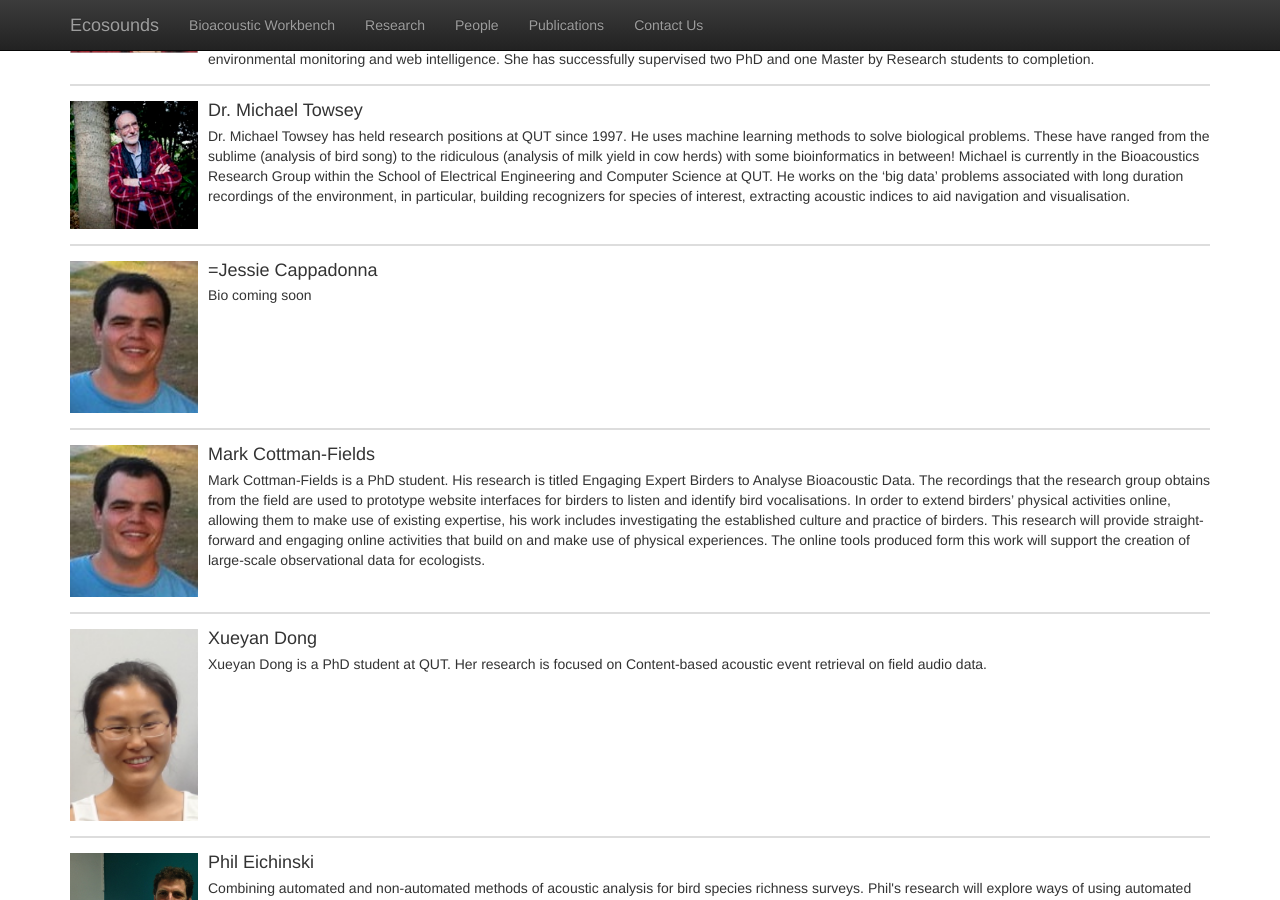
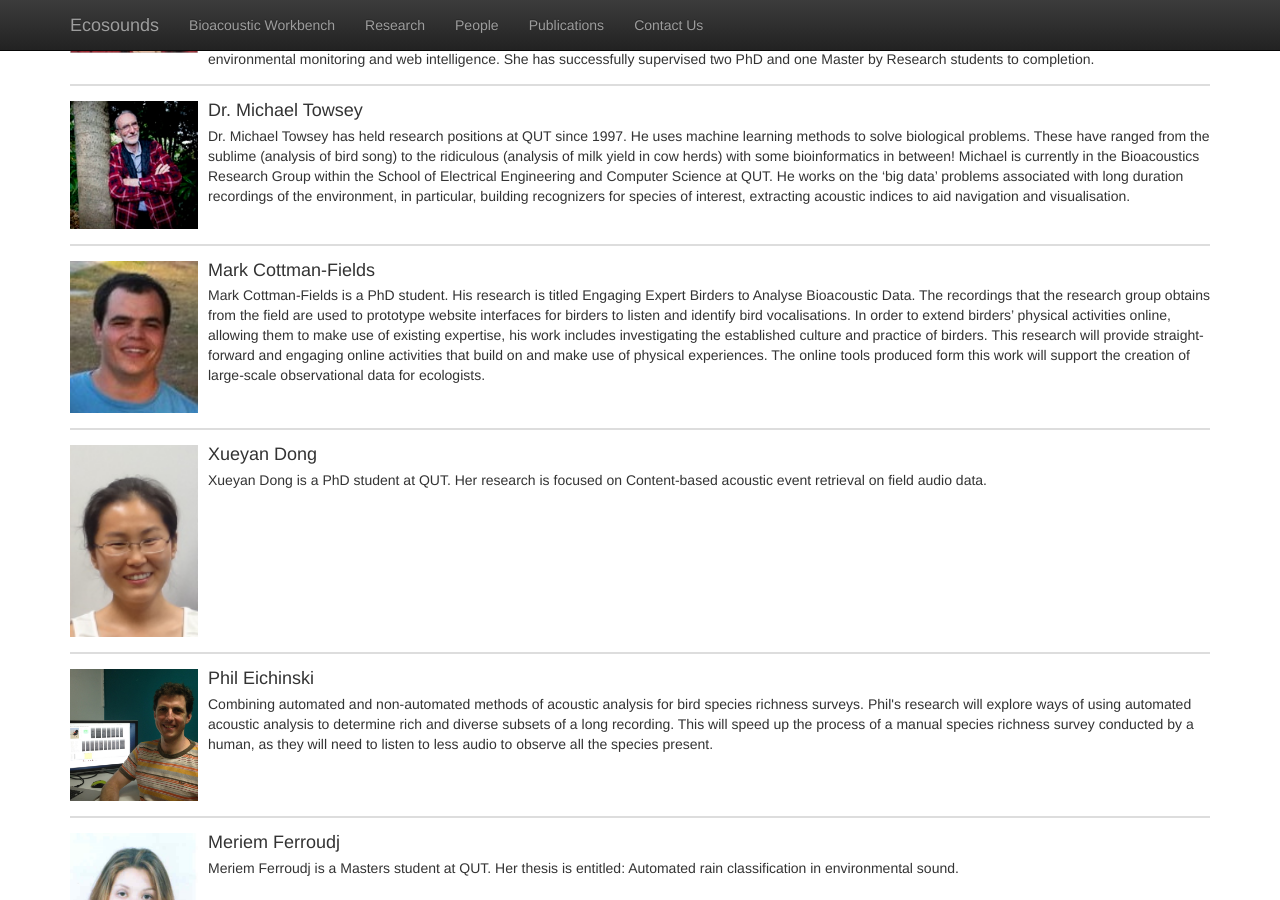
Before and after one commit to QutEcoacoustics/research-blog, a Jekyll site: the page built from people/people.html, in a window 1280 px wide and 900 px high, scrolled down 360 px. Built offline with Jekyll 4.4.1, drawn with Linux system fonts in a browser that asks for light colours; nearby versions of some CDN libraries; Markdown is read by kramdown in place of the engine named in the settings.

Commit message:
Reverted Jessie's changes while waiting for bio

```diff
--- a/people/people.html
+++ b/people/people.html
@@ -54,7 +54,7 @@ title: Ecosounds | People
                 and visualisation.
             </div>
         </li>
-		   <li class="media">
+        <!---<li class="media">
             <span class="pull-left">
                 <img class="media-object" src="../images/mark1.jpg" alt="Jessie Cappadonna">
             </span>
@@ -63,7 +63,7 @@ title: Ecosounds | People
                 <h4 class="media-heading">=Jessie Cappadonna</h4>
                 Bio coming soon
             </div>
-        </li>
+        </li>-->
         <li class="media">
             <span class="pull-left">
                 <img class="media-object" src="../images/mark1.jpg" alt="Mark Cottman-Fields">
```
